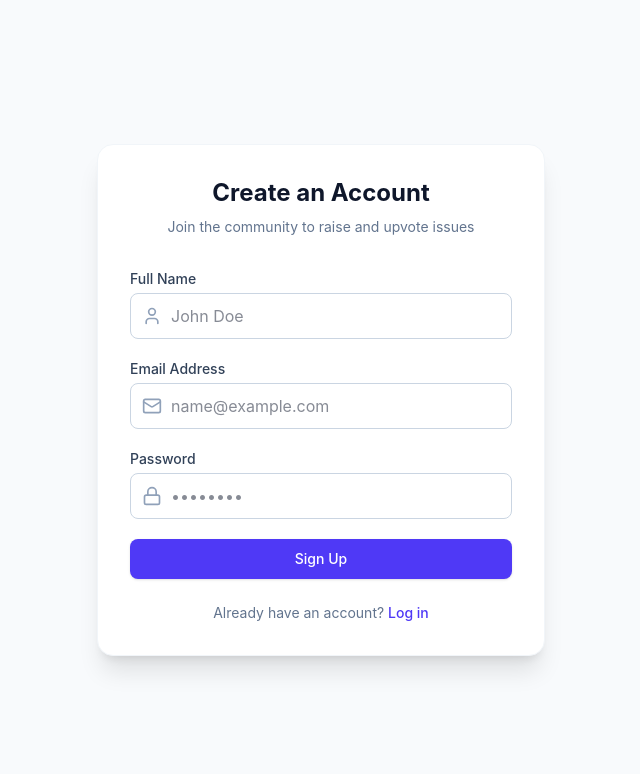
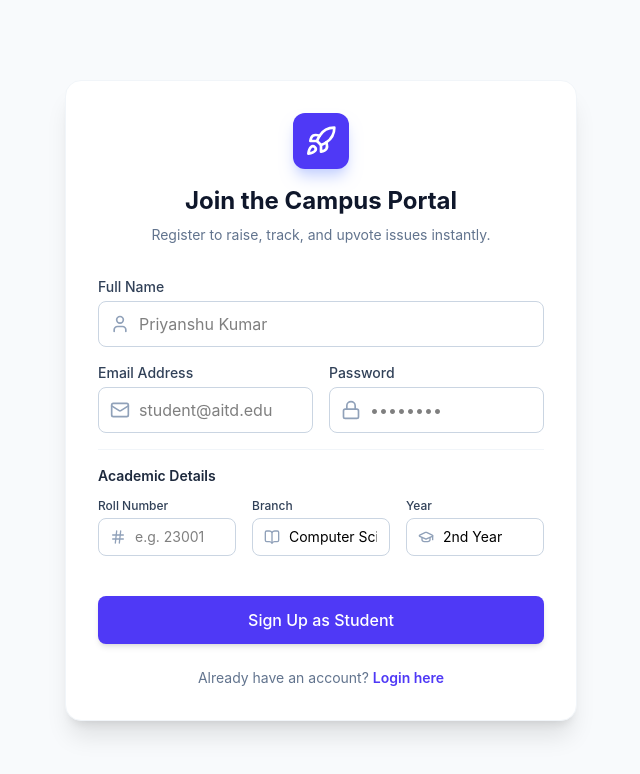
Before and after one commit to Priyanshu23146/online-complaint-system, a React (Vite) app in the folder Frontend/: page /signup in a window 1280 px wide. Shown: the top 774 px of the page, without its empty margins (319-959 px from the left). Built offline with nearby package versions, Linux system fonts and the light colour scheme.

Commit message:
update login page

```diff
--- a/Frontend/src/pages/Signup.tsx
+++ b/Frontend/src/pages/Signup.tsx
@@ -1,93 +1,114 @@
 import React, { useState } from "react";
 import { Link, useNavigate } from "react-router-dom";
-import { Mail, Lock, User as UserIcon } from "lucide-react";
+import {
+  User,
+  Mail,
+  Lock,
+  BookOpen,
+  GraduationCap,
+  Hash,
+  Rocket,
+} from "lucide-react";
+import API from "../api";
 
 const Signup: React.FC = () => {
   const navigate = useNavigate();
+
+  // State for all form fields
   const [name, setName] = useState("");
   const [email, setEmail] = useState("");
   const [password, setPassword] = useState("");
+  const [rollNo, setRollNo] = useState("");
+  const [branch, setBranch] = useState("CSE");
+  const [year, setYear] = useState("2nd Year");
+
+  const [loading, setLoading] = useState(false);
   const [error, setError] = useState("");
-  const [isSubmitting, setIsSubmitting] = useState(false);
 
-  const handleSubmit = async (event: React.FormEvent<HTMLFormElement>) => {
-    event.preventDefault();
+  const handleSignup = async (e: React.FormEvent) => {
+    e.preventDefault();
+    setLoading(true);
     setError("");
-    setIsSubmitting(true);
 
     try {
-      const response = await fetch("/api/auth/register", {
-        method: "POST",
-        headers: { "Content-Type": "application/json" },
-        body: JSON.stringify({ name, email, password }),
+      // API Call to our updated backend
+      await API.post("/auth/register", {
+        name,
+        email,
+        password,
+        rollNo,
+        branch,
+        year,
       });
-      const result = await response.json();
 
-      if (!response.ok) {
-        throw new Error(result.message || "Unable to create account.");
-      }
-
-      navigate("/login", {
-        state: { message: "Account created successfully. Please log in." },
-      });
-    } catch (requestError) {
+      alert("Account created successfully! Please login.");
+      navigate("/login");
+    } catch (err: any) {
+      console.error("Signup failed:", err);
       setError(
-        requestError instanceof Error
-          ? requestError.message
-          : "Unable to create account. Please try again.",
+        err.response?.data?.message || "Something went wrong! Try again.",
       );
     } finally {
-      setIsSubmitting(false);
+      setLoading(false);
     }
   };
 
   return (
-    <div className="min-h-screen bg-slate-50 flex items-center justify-center p-4">
-      <div className="max-w-md w-full bg-white rounded-2xl shadow-xl border border-slate-100 overflow-hidden p-8">
+    <div className="min-h-screen flex items-center justify-center bg-slate-50 p-4">
+      <div className="bg-white p-8 rounded-2xl shadow-xl w-full max-w-lg border border-slate-100">
+        {/* Header Section */}
         <div className="text-center mb-8">
+          <div className="bg-indigo-600 h-14 w-14 rounded-xl flex items-center justify-center mx-auto mb-4 shadow-lg shadow-indigo-200">
+            <Rocket className="h-8 w-8 text-white" />
+          </div>
           <h2 className="text-2xl font-bold text-slate-900">
-            Create an Account
+            Join the Campus Portal
           </h2>
           <p className="text-slate-500 mt-2 text-sm">
-            Join the community to raise and upvote issues
+            Register to raise, track, and upvote issues instantly.
           </p>
         </div>
 
-        <form className="space-y-5" onSubmit={handleSubmit}>
+        {error && (
+          <div className="bg-red-50 text-red-600 p-3 rounded-lg text-sm mb-5 border border-red-100 text-center">
+            {error}
+          </div>
+        )}
+
+        <form onSubmit={handleSignup} className="space-y-4">
+          {/* Full Name */}
           <div>
             <label className="block text-sm font-medium text-slate-700 mb-1">
               Full Name
             </label>
             <div className="relative">
-              <div className="absolute inset-y-0 left-0 pl-3 flex items-center pointer-events-none">
-                <UserIcon className="h-5 w-5 text-slate-400" />
-              </div>
+              <User className="absolute left-3 top-1/2 -translate-y-1/2 h-5 w-5 text-slate-400" />
               <input
                 type="text"
+                required
+                className="w-full pl-10 pr-4 py-2.5 rounded-lg border border-slate-300 focus:ring-2 focus:ring-indigo-500 focus:border-indigo-500 transition-all outline-none"
+                placeholder="Priyanshu Kumar"
                 value={name}
-                onChange={(event) => setName(event.target.value)}
-                required
-                className="pl-10 w-full rounded-lg border border-slate-300 py-2.5 px-3 text-slate-900 focus:outline-none focus:ring-2 focus:ring-indigo-500 transition"
-                placeholder="John Doe"
+                onChange={(e) => setName(e.target.value)}
               />
             </div>
           </div>
 
+          {/* Email & Password (Grid Layout) */}
+          <div className="grid grid-cols-1 md:grid-cols-2 gap-4">
             <div>
               <label className="block text-sm font-medium text-slate-700 mb-1">
                 Email Address
               </label>
               <div className="relative">
-              <div className="absolute inset-y-0 left-0 pl-3 flex items-center pointer-events-none">
-                <Mail className="h-5 w-5 text-slate-400" />
-              </div>
+                <Mail className="absolute left-3 top-1/2 -translate-y-1/2 h-5 w-5 text-slate-400" />
                 <input
                   type="email"
+                  required
+                  className="w-full pl-10 pr-4 py-2.5 rounded-lg border border-slate-300 focus:ring-2 focus:ring-indigo-500 focus:border-indigo-500 outline-none"
+                  placeholder="student@aitd.edu"
                   value={email}
-                onChange={(event) => setEmail(event.target.value)}
-                required
-                className="pl-10 w-full rounded-lg border border-slate-300 py-2.5 px-3 text-slate-900 focus:outline-none focus:ring-2 focus:ring-indigo-500 transition"
-                placeholder="name@example.com"
+                  onChange={(e) => setEmail(e.target.value)}
                 />
               </div>
             </div>
@@ -97,41 +118,104 @@ const Signup: React.FC = () => {
                 Password
               </label>
               <div className="relative">
-              <div className="absolute inset-y-0 left-0 pl-3 flex items-center pointer-events-none">
-                <Lock className="h-5 w-5 text-slate-400" />
-              </div>
+                <Lock className="absolute left-3 top-1/2 -translate-y-1/2 h-5 w-5 text-slate-400" />
                 <input
                   type="password"
+                  required
+                  minLength={6}
+                  className="w-full pl-10 pr-4 py-2.5 rounded-lg border border-slate-300 focus:ring-2 focus:ring-indigo-500 focus:border-indigo-500 outline-none"
+                  placeholder="••••••••"
                   value={password}
-                onChange={(event) => setPassword(event.target.value)}
-                minLength={6}
-                required
-                className="pl-10 w-full rounded-lg border border-slate-300 py-2.5 px-3 text-slate-900 focus:outline-none focus:ring-2 focus:ring-indigo-500 transition"
-                placeholder="••••••••"
+                  onChange={(e) => setPassword(e.target.value)}
                 />
+              </div>
+            </div>
+          </div>
+
+          {/* Academic Details Section */}
+          <div className="pt-4 mt-2 border-t border-slate-100">
+            <h3 className="text-sm font-semibold text-slate-800 mb-3">
+              Academic Details
+            </h3>
+
+            <div className="grid grid-cols-1 md:grid-cols-3 gap-4">
+              {/* Roll No */}
+              <div>
+                <label className="block text-xs font-medium text-slate-700 mb-1">
+                  Roll Number
+                </label>
+                <div className="relative">
+                  <Hash className="absolute left-3 top-1/2 -translate-y-1/2 h-4 w-4 text-slate-400" />
+                  <input
+                    type="text"
+                    className="w-full pl-9 pr-3 py-2 rounded-lg border border-slate-300 focus:ring-2 focus:ring-indigo-500 text-sm outline-none"
+                    placeholder="e.g. 23001"
+                    value={rollNo}
+                    onChange={(e) => setRollNo(e.target.value)}
+                  />
+                </div>
+              </div>
+
+              {/* Branch */}
+              <div>
+                <label className="block text-xs font-medium text-slate-700 mb-1">
+                  Branch
+                </label>
+                <div className="relative">
+                  <BookOpen className="absolute left-3 top-1/2 -translate-y-1/2 h-4 w-4 text-slate-400" />
+                  <select
+                    className="w-full pl-9 pr-3 py-2 rounded-lg border border-slate-300 focus:ring-2 focus:ring-indigo-500 text-sm outline-none appearance-none bg-white"
+                    value={branch}
+                    onChange={(e) => setBranch(e.target.value)}
+                  >
+                    <option value="CSE">Computer Science</option>
+                    <option value="IT">Information Tech</option>
+                    <option value="ECE">Electronics (ECE)</option>
+                    <option value="EE">Electrical (EE)</option>
+                    <option value="ME">Mechanical</option>
+                    <option value="CE">Civil</option>
+                  </select>
+                </div>
+              </div>
+
+              {/* Year */}
+              <div>
+                <label className="block text-xs font-medium text-slate-700 mb-1">
+                  Year
+                </label>
+                <div className="relative">
+                  <GraduationCap className="absolute left-3 top-1/2 -translate-y-1/2 h-4 w-4 text-slate-400" />
+                  <select
+                    className="w-full pl-9 pr-3 py-2 rounded-lg border border-slate-300 focus:ring-2 focus:ring-indigo-500 text-sm outline-none appearance-none bg-white"
+                    value={year}
+                    onChange={(e) => setYear(e.target.value)}
+                  >
+                    <option value="1st Year">1st Year</option>
+                    <option value="2nd Year">2nd Year</option>
+                    <option value="3rd Year">3rd Year</option>
+                    <option value="4th Year">4th Year</option>
+                  </select>
+                </div>
+              </div>
             </div>
           </div>
 
           <button
             type="submit"
-            disabled={isSubmitting}
-            className="w-full py-2.5 px-4 bg-indigo-600 hover:bg-indigo-700 text-white rounded-lg shadow-sm text-sm font-medium transition focus:outline-none focus:ring-2 focus:ring-offset-2 focus:ring-indigo-500"
+            disabled={loading}
+            className="w-full py-3 mt-6 bg-indigo-600 hover:bg-indigo-700 disabled:bg-indigo-400 text-white rounded-lg font-medium transition shadow-md"
           >
-            {isSubmitting ? "Creating Account..." : "Sign Up"}
+            {loading ? "Creating Account..." : "Sign Up as Student"}
           </button>
         </form>
 
-        {error && (
-          <p className="mt-4 text-center text-sm text-red-600">{error}</p>
-        )}
-
-        <p className="mt-6 text-center text-sm text-slate-500">
+        <p className="text-center text-slate-500 mt-6 text-sm">
           Already have an account?{" "}
           <Link
             to="/login"
-            className="font-medium text-indigo-600 hover:text-indigo-500 transition"
+            className="text-indigo-600 font-semibold hover:underline"
           >
-            Log in
+            Login here
           </Link>
         </p>
       </div>
```
Lines whose indentation alone changed are shown as unchanged.
